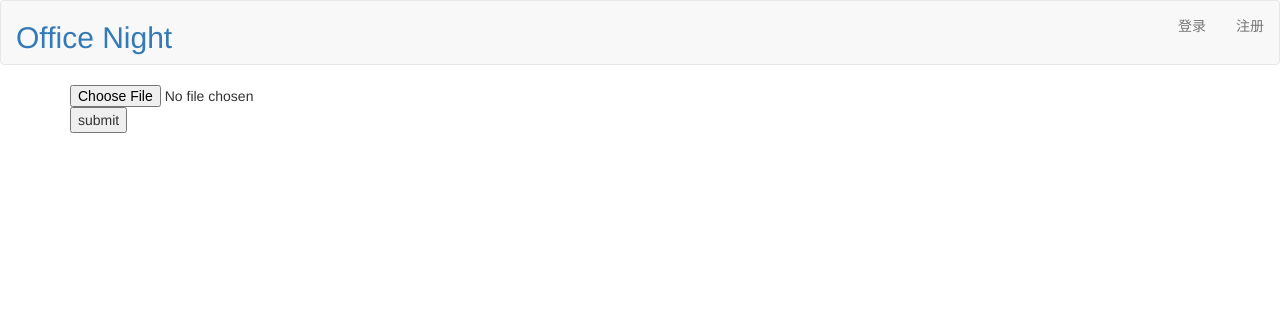
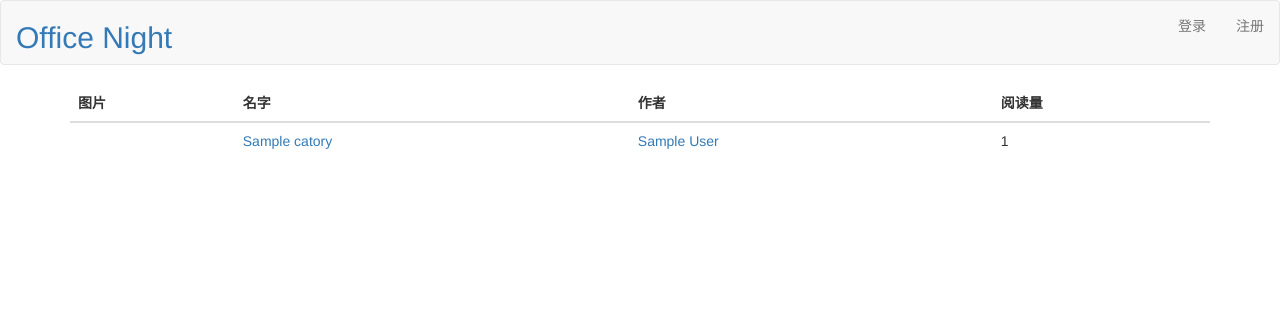
Before and after one commit to wujunkui/OFFICENT, a Python web app: template officent/blogs/templates/index.html in a window 1280 px wide. Shown: the top 325 px of the page. Run offline with Jinja, Linux system fonts and the light colour scheme; the template is opened without the code that fills it: most values are stand-ins (such as "Sample title", 1, 10 or a date in 2020); some libraries are stand-ins or nearby versions.

Commit message:
devlop add catory

```diff
--- a/officent/blogs/main/views.py
+++ b/officent/blogs/main/views.py
@@ -1,8 +1,12 @@
 # coding:utf-8
 from blogs.main import main
 from flask import request, render_template, url_for, flash, abort, session
+from blogs.models import Catories
+from flask_login import login_required
+
 
 
 @main.route('/')
 def index():
-    return render_template('index.html')
+    catory_lst = Catories.query.all()
+    return render_template('index.html',catorys=catory_lst)
--- a/officent/blogs/templates/index.html
+++ b/officent/blogs/templates/index.html
@@ -39,13 +39,27 @@
             </div>
         {% endfor %}
         {% block page_body %}
-            <form action="{{ url_for('auth.upload_file',name=current_user.user_name) }}" class="form" method="post"
-                  enctype="multipart/form-data">
-                <input type="file" class="input" name="file_up">
-                <input type="submit" class="submit" value="submit">
-            </form>
+
             <table class="table">
+                <thead>
+                <tr>
+                    <th>图片</th>
+                    <th>名字</th>
+                    <th>作者</th>
+                    <th>阅读量</th>
+                </tr>
+                </thead>
+                <tbody>
+                {% for catory in catorys %}
+                    <tr>
+                        <td><img src="{{ catory.show_imge }}"></td>
+                        <td><a href="#">{{ catory.data_name }}</a></td>
+                        <td><a href="#">{{ catory.author }}</a></td>
+                        <td><p>{{ catory.read_num }}</p></td>
+                    </tr>
 
+                {% endfor %}
+                </tbody>
             </table>
         {% endblock %}
     </div>
```
Also changed, not shown: officent/blogs/main/forms.py (added, +11 -0 lines), officent/blogs/models.py (+15 -1 lines), officent/blogs/templates/catory_info.html (added, +8 -0 lines).
